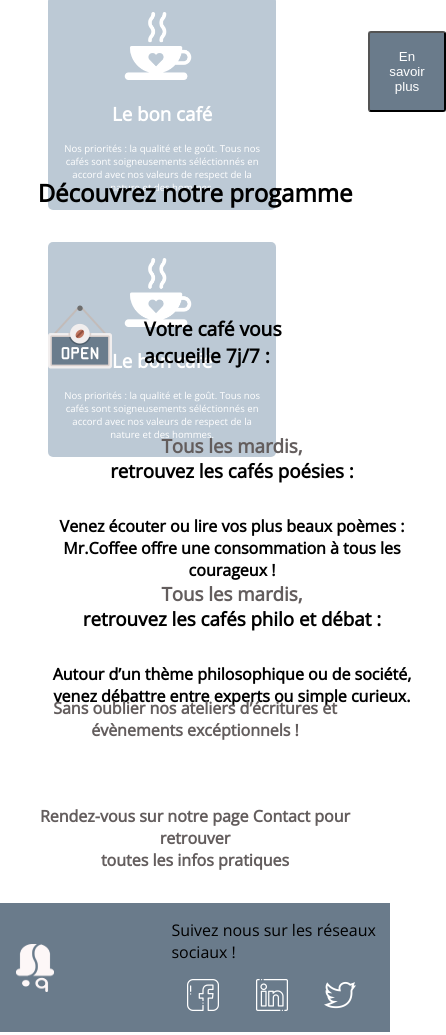
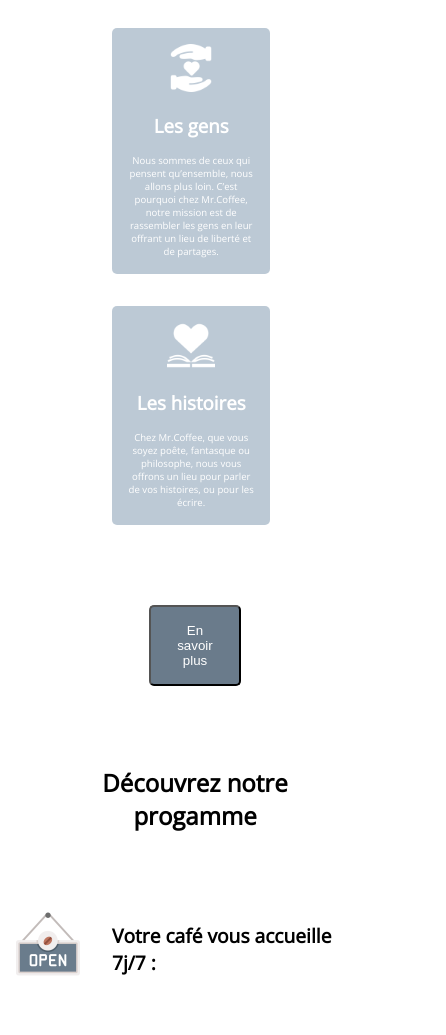
Before and after one commit to bhagya099/Mr-coffee, a plain HTML site: page homepage.html in a window 390 px wide. Shown: the part 943-1978 px from the top of the page, 446 px wide, since content can reach past the window. Drawn offline with nearby package versions, Linux system fonts and the light colour scheme.

Commit message:
compelete the homepage for desktop and mobile

```diff
--- a/css/style.css
+++ b/css/style.css
@@ -23,7 +23,7 @@
 body {
     font-family: 'Open Sans', sans-serif;
     font-size: 16px;
-    /* height: 100vh; */
+    height: 100vh;
 }
 
 a {
@@ -84,75 +84,87 @@ header {
 /* discover section style */
 
 .discover-section img {
+    display: flex;
+    justify-content: center;
+    align-items: center;
+    position: relative;
     width: 100%;
-    padding: 2rem;
-    position: relative;
 }
 
 .discover-section h2 {
     text-transform: uppercase;
     color: var(--white);
     position: absolute;
-    top: 60%;
-    left: 30%;
+    top: 50%;
+    left: 50%;
+    text-align: center;
     z-index: 1;
-    font-family: Arial, Helvetica, sans-serif;
-    box-shadow: 0 1rem 2rem rgba(black, .4)
+    font-family: sans-serif;
+    transform: translate(-50%, -50%);
+    text-shadow: 5px 5px 5px #000;
 }
 
 
 /* card section style */
 
-.things h2 {
+.things {
     text-align: center;
+    margin: 2rem;
 }
 
 .things h2 span {
     display: block;
 }
 
+
+/* for 3 cards div */
+
 .card-section {
     display: flex;
-    /* flex-wrap: wrap; */
-    flex: 1;
-    margin: 1.3rem;
-    height: 250px;
+    justify-content: space-between;
+    padding: 2rem;
 }
 
+
+/* for every card */
+
 .card {
-    width: 50rem;
+    width: 30%;
     background-color: var(--card-background-color);
-    margin: 2rem 0 0 1rem;
     border-radius: 5px;
 }
 
+
+/* for card image */
+
 .card .card-image {
     width: 30%;
-    margin-left: 33.3%;
     margin-top: 1rem;
 }
 
-.card-section .card-text {
+
+/* for card-text */
+
+.card-text {
     color: var(--white);
     padding: 1em;
     text-align: center;
 }
 
-.card-section .card-text p {
+.card-text p {
     font-size: 0.6rem;
-    font-weight: 400;
     margin-top: 1rem;
 }
+
+
+/* for card-section button */
 
 .btn {
     background-color: var(--primary-color);
     color: var(--white);
     padding: 1rem;
-    margin-top: 2rem;
-    margin-left: 23rem;
-    margin-bottom: 2rem;
-    border-radius: 3px;
-    width: 20%;
+    border-radius: 5px;
+    width: 28%;
 }
 
 
@@ -160,19 +172,27 @@ header {
 
 .discover-program h2 {
     text-align: center;
-    padding: 2rem;
+    padding: 3rem;
 }
+
+
+/* for opening section open pic and days */
 
 .open {
     display: flex;
-    padding: 2rem;
     align-items: center;
 }
+
+
+/* opemning secion open image */
 
 .open img {
     width: 4rem;
     margin-left: 1rem;
 }
+
+
+/* opening section heading */
 
 h5 {
     font-size: 1.2rem;
@@ -181,65 +201,48 @@ h5 {
 }
 
 
-/* for open information sectin */
+/* for opening information section */
 
 .open-days-info {
     display: flex;
-    height: 200px;
-    /* padding: 2rem; */
-    margin-left: 2rem;
-    margin-bottom: 2rem;
+    justify-content: center;
+    align-items: center;
+    margin: 0 auto;
 }
 
-.open-days-info .aside1 {
-    width: 400px;
-    margin-right: 3rem;
+.open-days-info .aside1,
+.aside2 {
+    margin: 2rem;
 }
 
-.open-days-info .aside1 h3 {
+.open-days-info h3 {
     color: var(--secondary-color);
     text-align: center;
     margin-bottom: 2rem;
 }
 
-.open-days-info .aside1 span {
+.open-days-info span {
     display: block;
-    color: black;
+    color: var(--secondary-color);
+    font-weight: bold;
 }
 
-.open-days-info .aside1 p {
+.open-days-info p {
     text-align: center;
     font-weight: bold;
 }
 
-.open-days-info .aside2 {
-    width: 400px;
-}
 
-.open-days-info .aside2 h3 {
-    color: var(--secondary-color);
-    text-align: center;
-    margin-bottom: 2rem;
-}
-
-.open-days-info .aside2 span {
-    display: block;
-    color: black;
-}
-
-.open-days-info .aside2 p {
-    text-align: center;
-    font-weight: bold;
-}
+/* for discover section last information */
 
 .discover-program .last-info h4 {
     color: var(--secondary-color);
     text-align: center;
-    padding: 2rem;
+    padding: 1rem;
 }
 
 .discover-program .last-info h4 span {
-    display: block
+    display: block;
 }
 
 
@@ -291,12 +294,12 @@ h5 {
 
 footer {
     display: flex;
-    /* flex-wrap: wrap; */
     align-items: center;
     background-color: var(--primary-color);
     position: relative;
     bottom: 0;
     width: 100vw;
+    max-height: 20rem;
 }
 
 footer .img {
@@ -318,7 +321,7 @@ footer .img {
 
 /* media screen for small screen  */
 
-@media only screen and (max-width:600px) {
+@media only screen and (max-width:768px) {
     /* for hamburger menu */
     .nav-bar nav {
         opacity: 0;
@@ -328,8 +331,8 @@ footer .img {
         flex-direction: column;
         position: absolute;
         top: 50%;
-        left: 50%;
-        width: 40%;
+        left: 40%;
+        width: 50%;
         background-color: var(--primary-color);
         margin: 2.6rem;
     }
@@ -361,12 +364,6 @@ footer .img {
     .heading_image img {
         width: 10rem;
     }
-    /* discover section h2 */
-    .discover-section h2 {
-        top: 40%;
-        left: 20%;
-        font-size: 1rem;
-    }
     /* card section */
     .card-section {
         flex-direction: column;
@@ -374,7 +371,8 @@ footer .img {
         margin: 2rem;
     }
     .card {
-        width: 70%;
+        width: 80%;
+        margin: 1rem;
     }
     .open-days-info {
         flex-direction: column;
--- a/homepage.html
+++ b/homepage.html
@@ -66,19 +66,19 @@
                 </div>
                 <!-- second card -->
                 <div class="card">
-                    <img class="card-image" src="./Assets/icon_café.png" alt="pic of coffee mug with steaming">
+                    <img class="card-image" src="./Assets/icon_gens.png" alt="heart is in between hands">
                     <div class="card-text">
-                        <h3 class="card-text-heading">Le bon café</h3>
-                        <p>Nos priorités : la qualité et le goût. Tous nos cafés sont soigneusements séléctionnés en accord avec nos valeurs de respect de la nature et des hommes.</p>
+                        <h3 class="card-text-heading">Les gens</h3>
+                        <p>Nous sommes de ceux qui pensent qu’ensemble, nous allons plus loin. C’est pourquoi chez Mr.Coffee, notre mission est de rassembler les gens en leur offrant un lieu de liberté et de partages.</p>
                     </div>
 
                 </div>
                 <!-- third card -->
                 <div class="card">
-                    <img class="card-image" src="./Assets/icon_café.png" alt="pic of coffee mug with steaming">
+                    <img class="card-image" src="./Assets/icon_histoires.png" alt="pic of heart and down is a book">
                     <div class="card-text">
-                        <h3>Le bon café</h3>
-                        <p>Nos priorités : la qualité et le goût. Tous nos cafés sont soigneusements séléctionnés en accord avec nos valeurs de respect de la nature et des hommes.</p>
+                        <h3>Les histoires</h3>
+                        <p>Chez Mr.Coffee, que vous soyez poête, fantasque ou philosophe, nous vous offrons un lieu pour parler de vos histoires, ou pour les écrire.</p>
                     </div>
 
                 </div>
```
Also changed, not shown: contact.html (+1 -1 lines).
